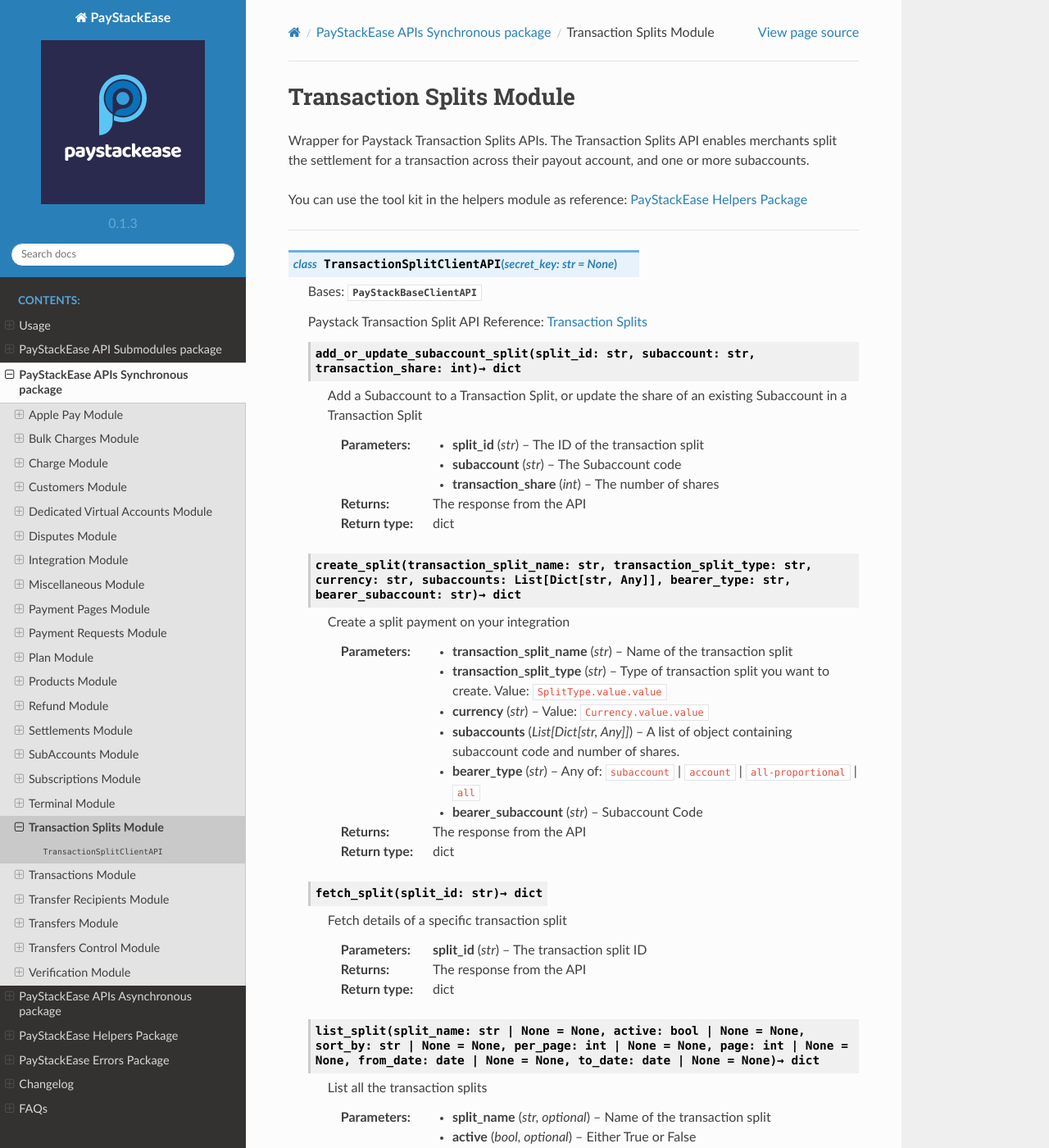
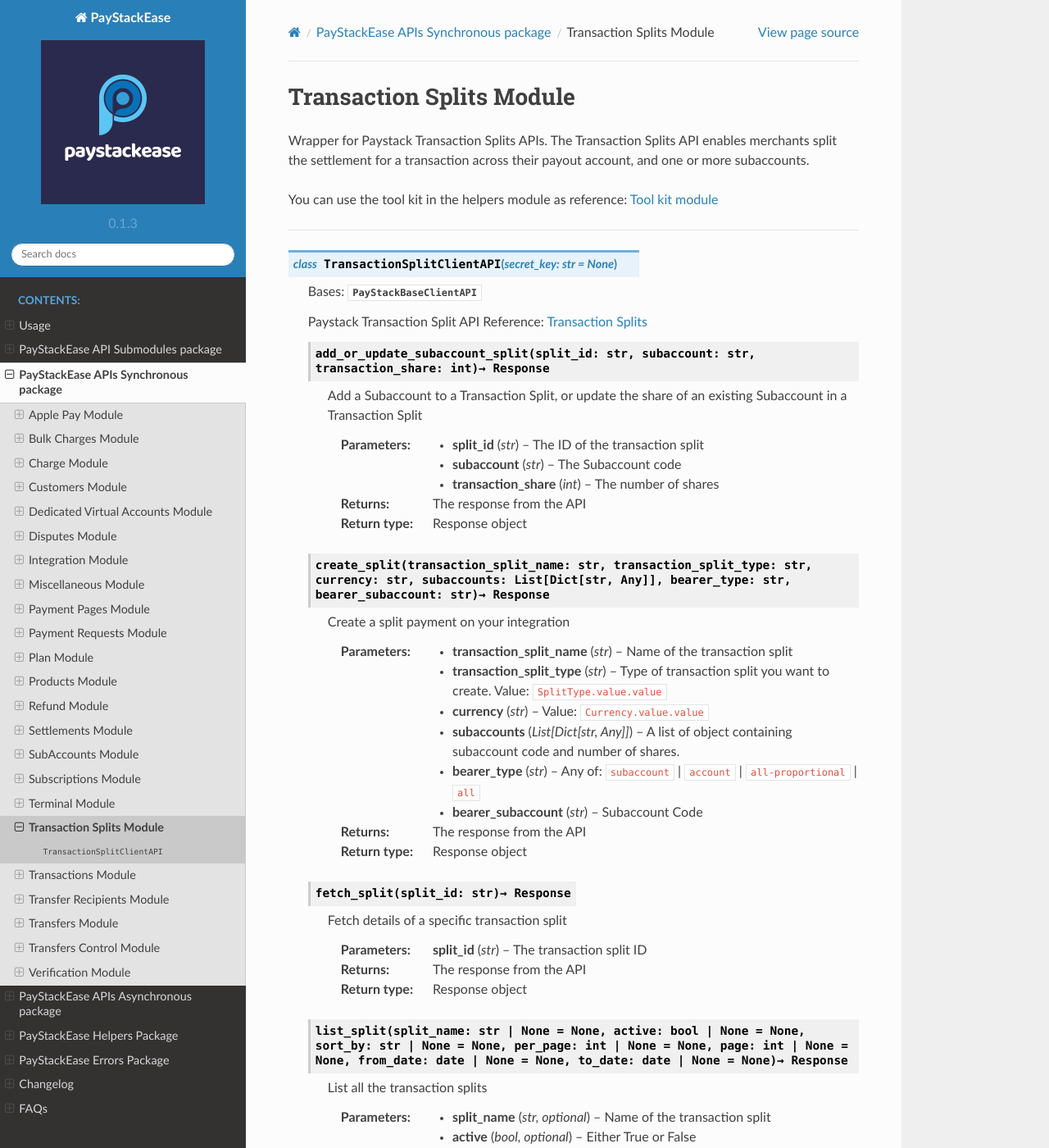
Before and after one commit to cla-bit/PayStackEase, a Sphinx documentation site: the page built from docs/source/transactionsplits.rst, in a window 1280 px wide and 1400 px high. Shown: the whole window at 82% size. Built offline with Sphinx 7.4.7 and the Read the Docs theme 2.0.0, drawn with Linux system fonts in a browser that asks for light colours; some of the changed text lies outside the part shown.

Commit message:
updated documentation for transaction splits: async and sync

```diff
--- a/docs/source/transactionsplits.rst
+++ b/docs/source/transactionsplits.rst
@@ -7,9 +7,9 @@
 
 Wrapper for Paystack Transaction Splits APIs. The Transaction Splits API enables merchants split the settlement for a transaction across their payout account, and one or more subaccounts.
 
-You can use the tool kit in the helpers module as reference: :doc:`paystackease.helpers`
+You can use the tool kit in the helpers module as reference: :doc:`toolkit`
 
---------------------------------------------------------
+-----------------
 
 .. py:class:: TransactionSplitClientAPI(secret_key: str = None)
 
@@ -17,7 +17,7 @@
 
     Paystack Transaction Split API Reference: `Transaction Splits`_
 
-    .. py:method:: add_or_update_subaccount_split(split_id: str, subaccount: str, transaction_share: int)→ dict
+    .. py:method:: add_or_update_subaccount_split(split_id: str, subaccount: str, transaction_share: int)→ Response
 
         Add a Subaccount to a Transaction Split, or update the share of an existing Subaccount in a Transaction Split
 
@@ -29,9 +29,9 @@
         :type transaction_share: int
 
         :return: The response from the API
-        :rtype: dict
+        :rtype: Response object
 
-    .. py:method:: create_split(transaction_split_name: str, transaction_split_type: str, currency: str, subaccounts: List[Dict[str, Any]], bearer_type: str, bearer_subaccount: str)→ dict
+    .. py:method:: create_split(transaction_split_name: str, transaction_split_type: str, currency: str, subaccounts: List[Dict[str, Any]], bearer_type: str, bearer_subaccount: str)→ Response
 
         Create a split payment on your integration
 
@@ -49,9 +49,9 @@
         :type bearer_subaccount: str
 
         :return: The response from the API
-        :rtype: dict
+        :rtype: Response object
 
-    .. py:method:: fetch_split(split_id: str)→ dict
+    .. py:method:: fetch_split(split_id: str)→ Response
 
         Fetch details of a specific transaction split
 
@@ -59,9 +59,9 @@
         :type split_id: str
 
         :return: The response from the API
-        :rtype: dict
+        :rtype: Response object
 
-    .. py:method:: list_split(split_name: str | None = None, active: bool | None = None, sort_by: str | None = None, per_page: int | None = None, page: int | None = None, from_date: date | None = None, to_date: date | None = None)→ dict
+    .. py:method:: list_split(split_name: str | None = None, active: bool | None = None, sort_by: str | None = None, per_page: int | None = None, page: int | None = None, from_date: date | None = None, to_date: date | None = None)→ Response
 
         List all the transaction splits
 
@@ -81,9 +81,9 @@
         :type to_date: date, optional
 
         :return: The response from the API
-        :rtype: dict
+        :rtype: Response object
 
-    .. py:method:: remove_sub_account_split(split_id: str, subaccount: str)→ dict
+    .. py:method:: remove_sub_account_split(split_id: str, subaccount: str)→ Response
 
         Remove a Sub Account from a transaction split
 
@@ -93,9 +93,9 @@
         :type subaccount: str
 
         :return: The response from the API
-        :rtype: dict
+        :rtype: Response object
 
-    .. py:method:: update_split(split_id: str, transaction_split_name: str, active: bool, bearer_type: str | None = None, bearer_subaccount: str | None = None)→ dict
+    .. py:method:: update_split(split_id: str, transaction_split_name: str, active: bool, bearer_type: str | None = None, bearer_subaccount: str | None = None)→ Response
 
         Update a specific transaction split details
 
@@ -111,7 +111,7 @@
         :type bearer_subaccount: str, optional
 
         :return: The response from the API
-        :rtype: dict
+        :rtype: Response object
 
 
 .. _Transaction Splits: https://paystack.com/docs/api/split/
```
Also changed, not shown: docs/source/atransactionsplits.rst (+14 -14 lines).
